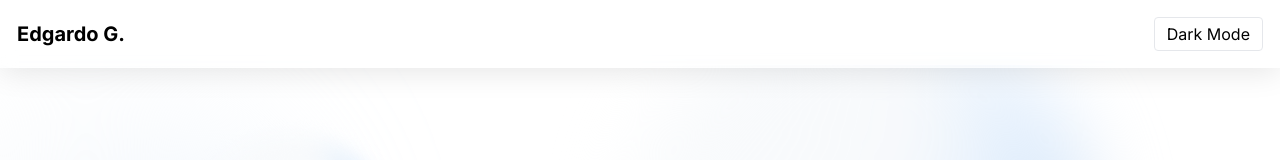
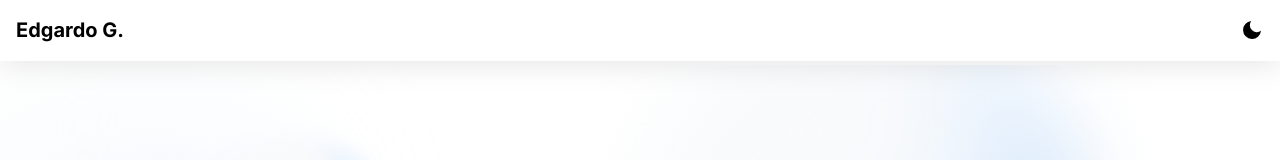
Before and after one commit to maliceedg/portfolio, a Next.js app: page / in a window 1280 px wide. Shown: the top 160 px of the page. Built offline with nearby package versions, Linux system fonts and the light colour scheme.

Commit message:
add sun/moon toggle

```diff
--- a/app/styles/nav.module.css
+++ b/app/styles/nav.module.css
@@ -2,7 +2,7 @@
   background: var(--card-bg);
   box-shadow: 0 4px 30px rgba(0, 0, 0, 0.1);
   backdrop-filter: blur(8px);
-  border: 1px solid rgba(255, 255, 255, 0.3);
+  border-bottom: 1px solid rgba(255, 255, 255, 0.3);
   padding: 1rem;
   z-index: 50;
   display: flex;
@@ -11,4 +11,25 @@
   position: fixed;
   top: 0;
   width: 100%;
+  transition: background-color 0.3s ease-in-out, box-shadow 0.3s ease-in-out;
 }
+
+.toggleButton {
+  background: none;
+  border: none;
+  cursor: pointer;
+  transition: transform 0.3s ease-in-out;
+}
+
+.toggleButton:hover {
+  transform: scale(1.125);
+}
+
+.toggleButton svg {
+  transition: fill 0.3s ease-in-out, stroke 0.3s ease-in-out;
+}
+
+body.dark {
+  background-color: #121212;
+  color: #ffffff;
+}
--- a/app/ui/nav.tsx
+++ b/app/ui/nav.tsx
@@ -9,7 +9,6 @@ export default function Nav() {
 
   useEffect(() => {
     const storedTheme = localStorage.getItem("theme");
-    console.log("Stored theme:", storedTheme);
     if (storedTheme) {
       setTheme(storedTheme);
       if (storedTheme === "dark") {
@@ -38,11 +37,34 @@ export default function Nav() {
       <Link href="/">
         <span className="text-xl font-bold cursor-pointer">Edgardo G.</span>
       </Link>
-      <button
-        onClick={toggleTheme}
-        className="px-3 py-1 border rounded focus:outline-none"
-      >
-        {theme === "light" ? "Dark Mode" : "Light Mode"}
+      <button onClick={toggleTheme} className={styles.toggleButton}>
+        {theme === "light" ? (
+          <svg
+            xmlns="http://www.w3.org/2000/svg"
+            viewBox="0 0 24 24"
+            width="24"
+            height="24"
+          >
+            <path
+              d="M21 12.79A9 9 0 1111.21 3 7 7 0 0021 12.79z"
+              fill="black"
+            />
+          </svg>
+        ) : (
+          <svg
+            xmlns="http://www.w3.org/2000/svg"
+            viewBox="0 0 24 24"
+            width="24"
+            height="24"
+          >
+            <circle cx="12" cy="12" r="5" fill="#ffffff" />
+            <path
+              d="M12 1v2M12 21v2M4.22 4.22l1.42 1.42M18.36 18.36l1.42 1.42M1 12h2M21 12h2M4.22 19.78l1.42-1.42M18.36 5.64l1.42-1.42"
+              stroke="#ffffff"
+              strokeWidth="2"
+            />
+          </svg>
+        )}
       </button>
     </nav>
   );
```
